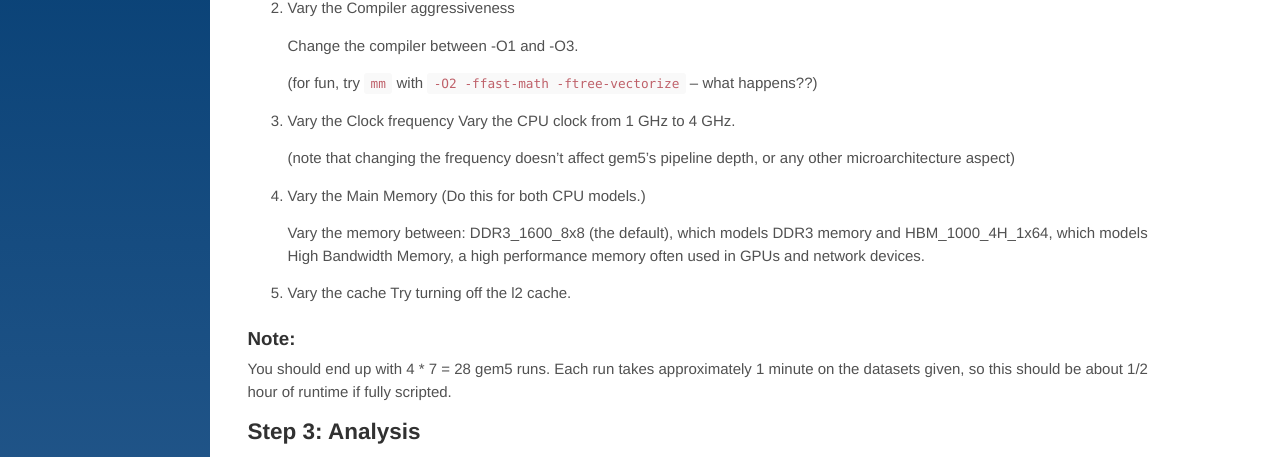
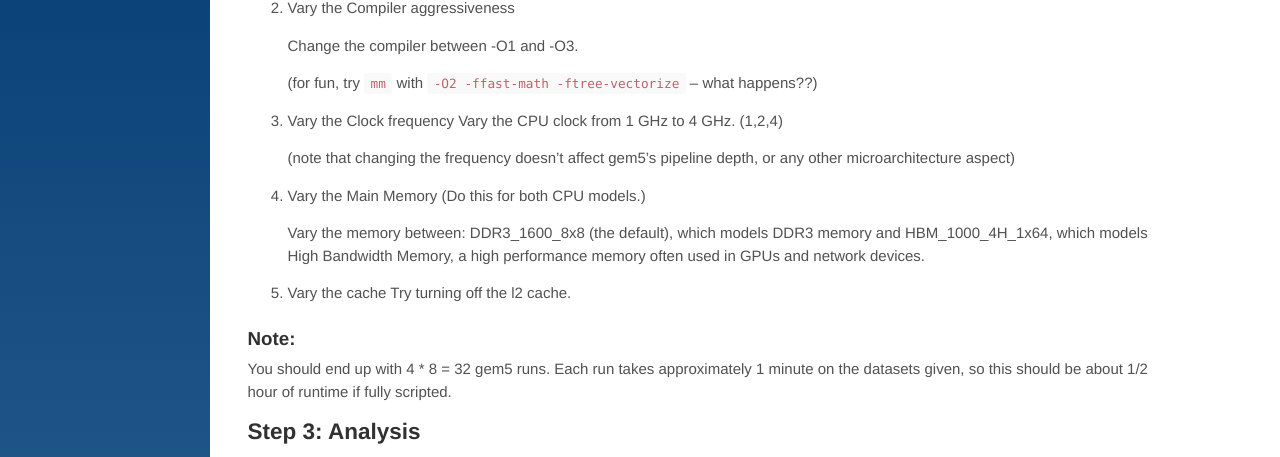
Before and after one commit to PolyArch/cs259, a Jekyll site: the page built from hws/hw1.md, in a window 1280 px wide and 900 px high, scrolled down 1052 px. Shown: the part 148-605 px from the top of the window. Built offline with Jekyll 4.4.1, drawn with Linux system fonts in a browser that asks for light colours.

Commit message:
oops added an experiment

````diff
--- a/hws/hw1.md
+++ b/hws/hw1.md
@@ -67,7 +67,7 @@ parameters, you can assume the default configuration is:
    (for fun, try ```mm``` with ```-O2 -ffast-math -ftree-vectorize``` -- what happens??)
 
 3. Vary the Clock frequency
-   Vary the CPU clock from 1 GHz to 4 GHz.
+   Vary the CPU clock from 1 GHz to 4 GHz. (1,2,4)
 
    (note that changing the frequency doesn't affect gem5's pipeline depth, or any other microarchitecture aspect)
 
@@ -80,7 +80,7 @@ parameters, you can assume the default configuration is:
    Try turning off the l2 cache.
 
 ### Note:
-You should end up with 4 * 7 = 28 gem5 runs. Each run takes approximately 1 minute on the datasets given, so this should be about 1/2 hour of runtime if fully scripted.
+You should end up with 4 * 8 = 32 gem5 runs. Each run takes approximately 1 minute on the datasets given, so this should be about 1/2 hour of runtime if fully scripted.
 
 ## Step 3: Analysis
 After collecting all of the data from the previous step, analyze the statistics, and answer the following questions.
````
